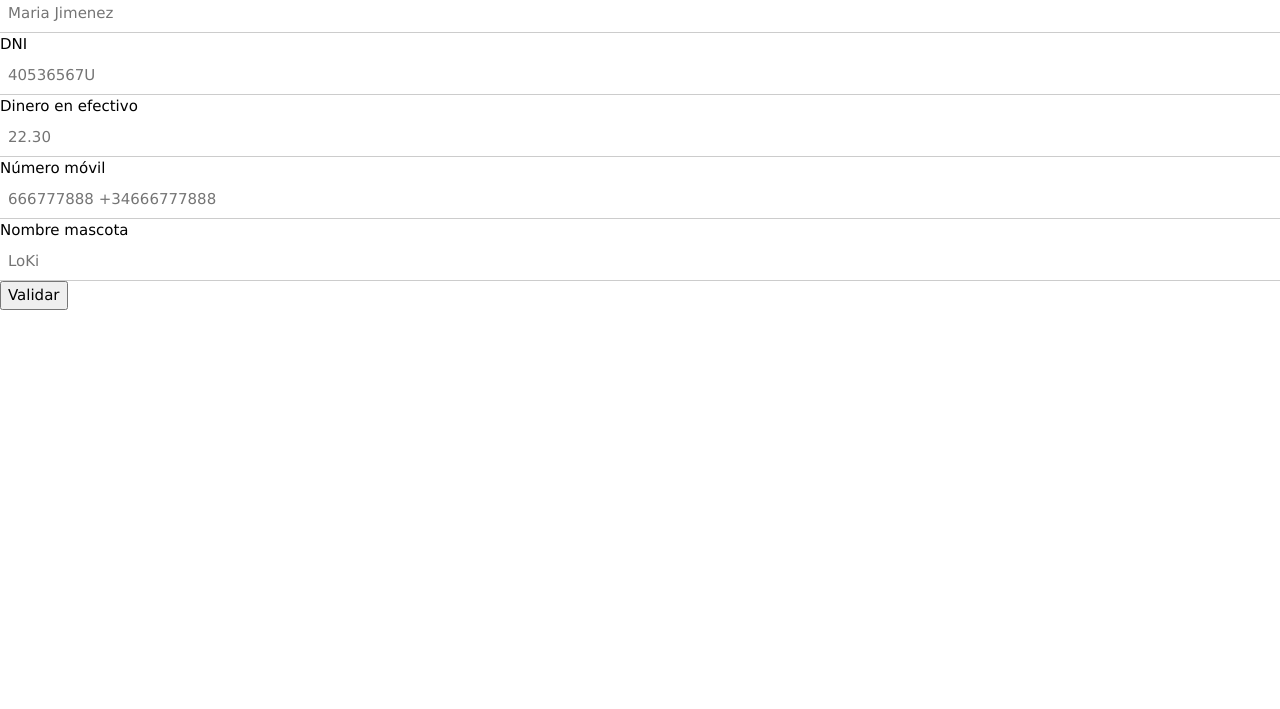
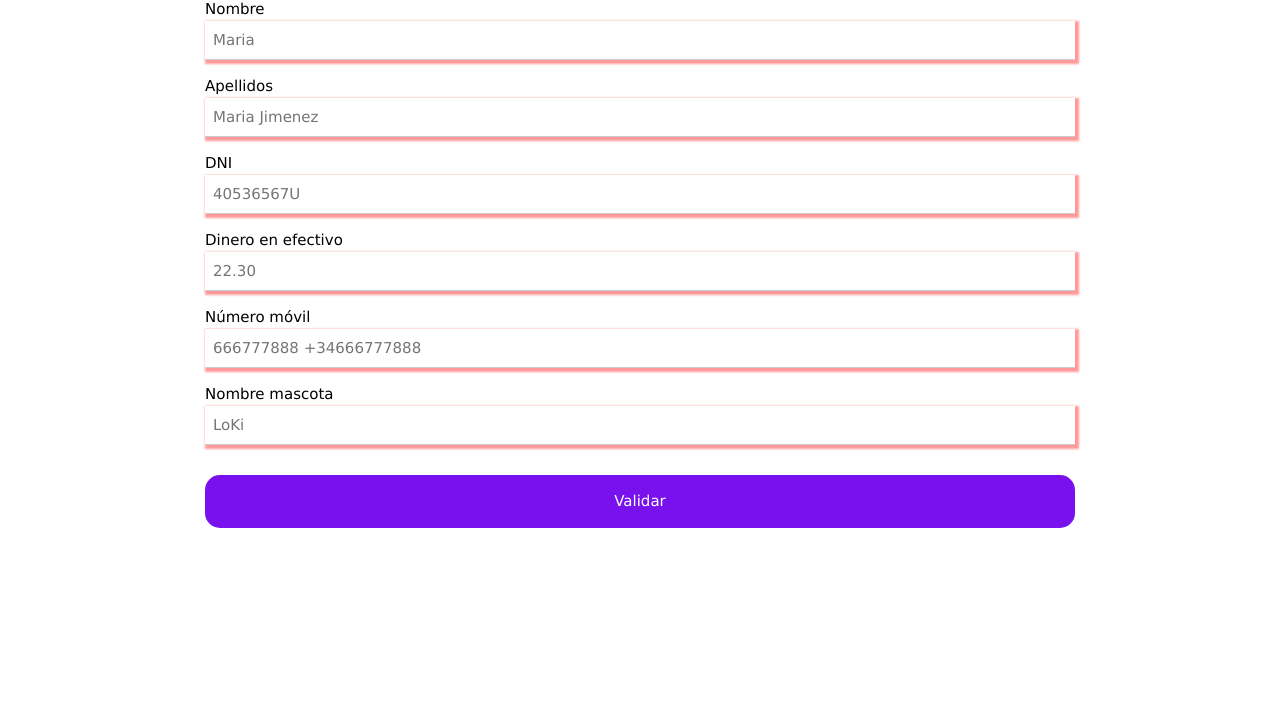
Before and after one commit to nexus122/ejercicios-patterns-master, a plain HTML site: page index.html in a window 1280 px wide. Shown: the part 91-800 px from the top of the page. Drawn offline with nearby package versions, Linux system fonts and the light colour scheme.

Commit message:
Mejora Visual

```diff
--- a/index.html
+++ b/index.html
@@ -1,29 +1,100 @@
 <!DOCTYPE html>
 <html lang="en">
+
 <head>
     <meta charset="UTF-8">
     <meta http-equiv="X-UA-Compatible" content="IE=edge">
     <meta name="viewport" content="width=device-width, initial-scale=1.0">
     <title>Practica con pattern</title>
     <link rel="stylesheet" href="https://www.w3schools.com/w3css/4/w3.css">
+    <style>
+        /* Validos e invalidos */
+        input[type="text"]:invalid,
+        input[type="submit"]:invalid {
+            box-shadow: 2px 2px 2px 2px rgba(255, 0, 0, 0.4);
+        }
 
+        input[type="text"]:valid,
+        input[type="number"]:valid {
+            box-shadow: 2px 2px 2px 2px rgba(0, 255, 0, 0.4);
+        }
+
+        /* Tipos de input */
+        input[type="text"],
+        input[type="number"] {
+            margin-bottom: 1em;
+        }
+
+        input[type="submit"] {
+            width: 100%;
+            border: 0px;
+            background: #7811ED;
+            padding: 1em;
+            border-radius: 1em;
+            margin-top: 1em;
+            color: white;
+        }
+
+        .container {
+            padding: 1em;
+            min-width: 900px;
+        }
+        .contenedor{
+            display: flex;
+            justify-content: center;
+            align-items: center;
+            width: 100vw;
+            flex-wrap: wrap;
+        }
+        .a-100{
+            width: 100%;
+        }
+        .text-center{
+            text-align: center;
+        }
+
+    </style>
 </head>
+
 <body>
-    <form action="">
+    <div class="contenedor">
+        <form action="" name="" class="container">
+            <h1 class="a-100 text-center">Pattern en formularios</h1>
             <label for="nombre">Nombre</label>
-        <input class="w3-input" type="text" placeholder="Maria" pattern="^[A-Z]{1}[a-zñçá-í]*" >
+            <input class="w3-input" type="text" placeholder="Maria" pattern="^[A-Z]{1}[a-zñçá-í]*" required>
             <label for="apellidos">Apellidos</label>
-        <input class="w3-input" type="text" placeholder="Maria Jimenez" pattern="^[A-Z]{1}[a-zñçá-í]*\s[A-Z]{1}[a-zñçá-í]*">
+            <input class="w3-input" type="text" placeholder="Maria Jimenez"
+                pattern="^[A-Z]{1}[a-zñçá-í]*\s[A-Z]{1}[a-zñçá-í]*" required>
             <label for="dni">DNI</label>
-        <input class="w3-input" type="text" placeholder="40536567U" pattern="^[1-9]{8}[A-Z]{1}$">
+            <input class="w3-input" type="text" placeholder="40536567U" pattern="^[1-9]{8}[A-Z]{1}$" required>
             <label for="efectivo">Dinero en efectivo</label>
-        <input class="w3-input" type="text" placeholder="22.30" pattern="[1.9].[1-9]">
+            <input class="w3-input" type="text" placeholder="22.30" pattern="[0-9]+\.[0-9]{1,2}" required>
             <label for="numero_movil">Número móvil</label>
-        <input class="w3-input" type="text" placeholder="666777888 +34666777888" pattern="^(6|7)[1-9]{8}|^\+34(6|7)[1-9]{8}">
+            <input class="w3-input" type="text" placeholder="666777888 +34666777888"
+                pattern="^(6|7)[0-9]{8}|^\+34(6|7)[0-9]{8}" required>
             <label for="mascota">Nombre mascota</label>
-        <input class="w3-input" type="text" placeholder="LoKi" pattern="\w{4,20}">
+            <input class="w3-input" type="text" placeholder="LoKi" pattern="[A-Z a-z]{4,20}" required>
             <input type="submit" value="Validar">
 
+            <div class="w3-panel w3-green w3-hide">
+                <h3>Perfecto 👌</h3>
+                <p>Todos los datos del formulario son correctos</p>
+            </div>
         </form>
+    </div>
+
+    <script>
+        let form = document.querySelector("form");
+        form.addEventListener("submit", function (e) {
+            e.preventDefault();
+            console.log("Hemos enviado la información!");
+            document.querySelector(".w3-green").classList.remove("w3-hide");
+            setTimeout(ocultar, 2000);
+            function ocultar(){
+                document.querySelector(".w3-green").classList.add("w3-hide");
+            }
+        })
+    </script>
 </body>
+
 </html>
```
Lines whose indentation alone changed are shown as unchanged.
